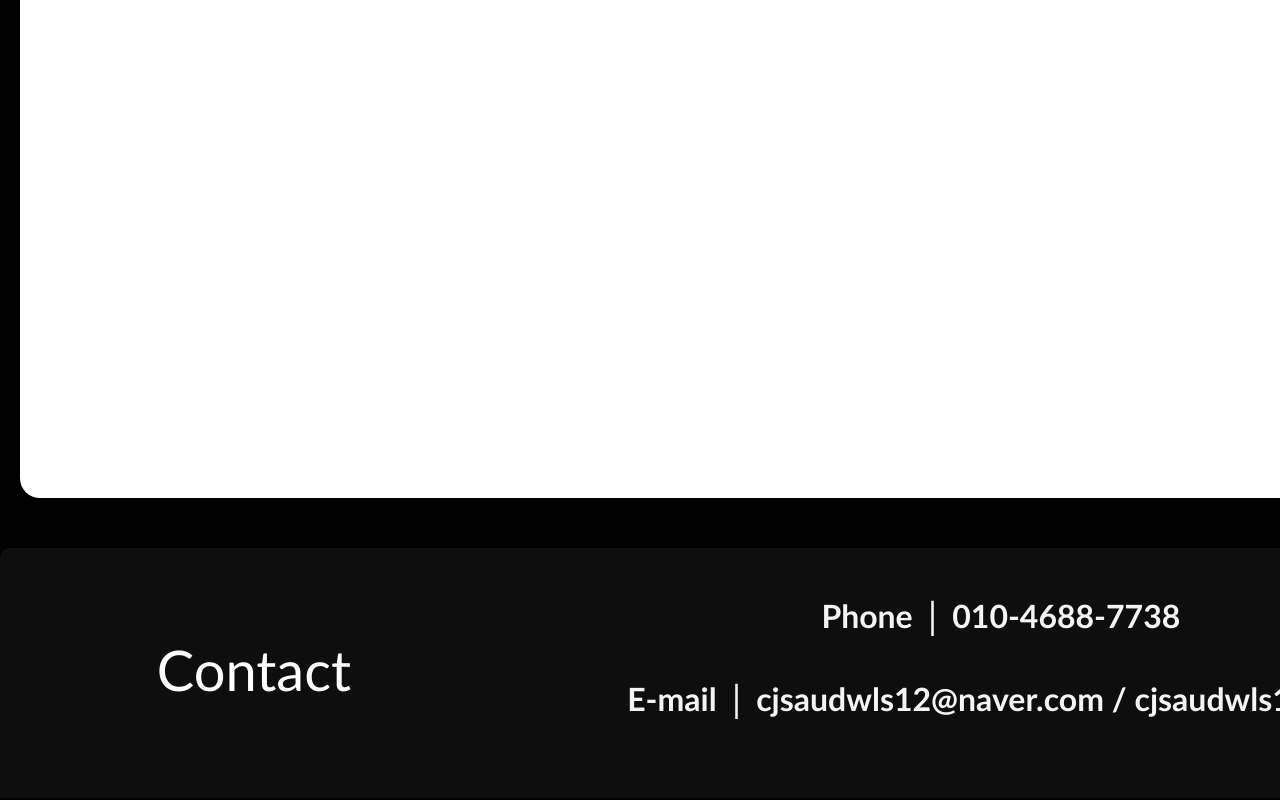
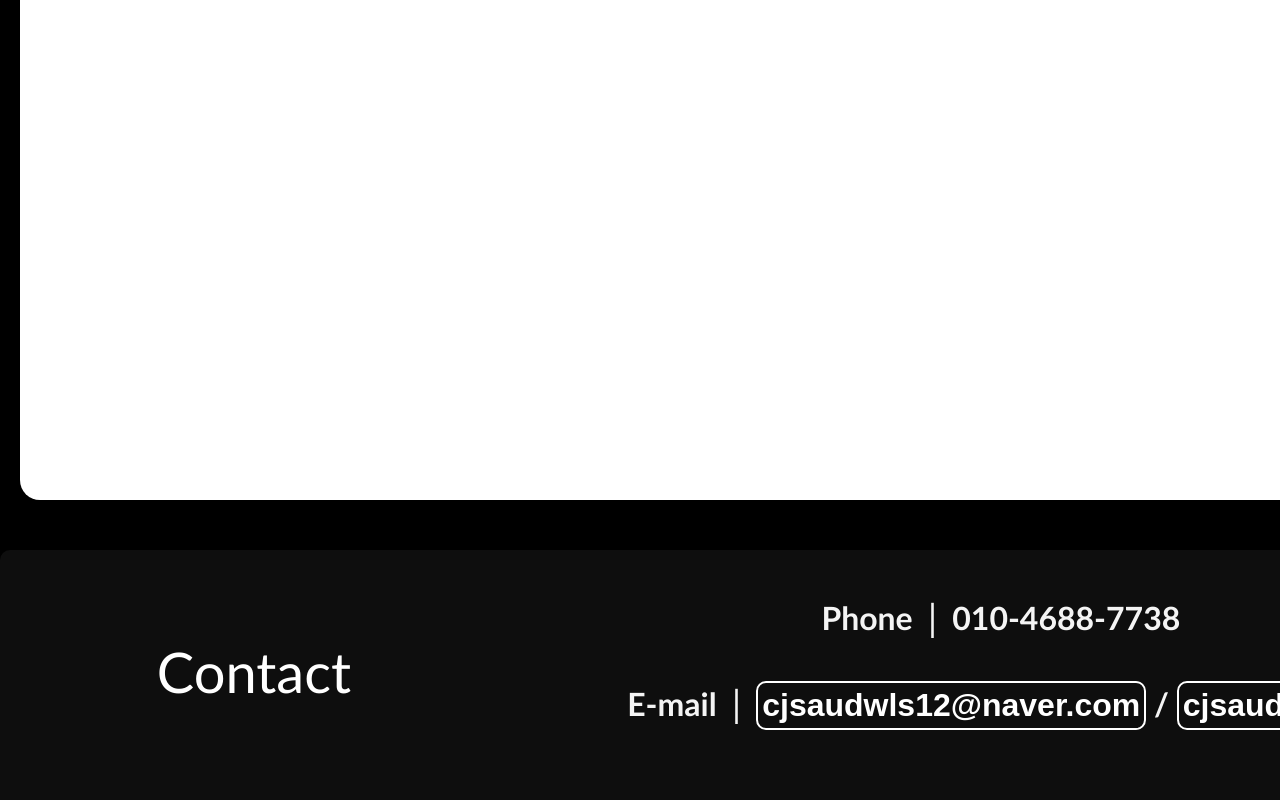
Before and after one commit to 1000mj/portfolio, a React (Create React App) app: page / in a window 1280 px wide. Shown: the part 2451-3251 px from the top of the page. Built offline with nearby package versions, Linux system fonts and the light colour scheme.

Commit message:
contact부분 copy기능구현중(미완)

```diff
--- a/src/App.css
+++ b/src/App.css
@@ -50,7 +50,13 @@ ul,li{
   margin:0;
   padding:0;
 }
-
+button {
+  background-color: transparent;
+  border: none;
+  outline: none;
+  cursor: pointer;
+  color:white;
+}
 
 #gauge-bar {
   position: fixed;
@@ -301,7 +307,7 @@ h1{
 .Skills{
   background-color: white;
   margin-left: 450px;
-  height: 600px;
+  height: auto;
   max-width: 50%;
   box-shadow: 0px 3px 3px -2px rgb(0 0 0 / 15%),
   0px 3px 4px 0px rgb(0 0 0 / 12%),
@@ -454,4 +460,13 @@ h1{
   top:10%;
   font-weight: bold;
 }
+
+.con-add{
+  display:inline-block;
+  font-size: 2rem;
+  font-weight: bold;
+  border:2px solid white;
+  border-radius: 10px;
+  padding:4px;
+}
 /* contact */
--- a/src/App.js
+++ b/src/App.js
@@ -6,6 +6,7 @@ import './App.css';
 import Skills from './section/Skills';
 import Project from './section/Project';
 import './scrollgauge-bar';
+import './copy';
 
 function App() {
   const [isShowPopup, setIsShowPopup] = useState(false);
@@ -44,7 +45,7 @@ function App() {
       <Project/>
       <div className='contact'>
         <div className='con-text'>Contact</div>
-        <div className='con-phone'>Phone │ 010-4688-7738<br/><br/>E-mail │ cjsaudwls12@naver.com  /  cjsaudwls12@gmail.com</div>
+        <div className='con-phone'>Phone │ 010-4688-7738<br/><br/>E-mail │ <button className='con-add'>cjsaudwls12@naver.com</button>  /  <button id='copyTarget' className='con-add' onClick='copyText()' >cjsaudwls12@naver.com</button></div>
       </div>
     </div>
     </>
--- /dev/null
+++ b/src/copy.js
@@ -0,0 +1,6 @@
+function copyText() {
+    var copyTarget = document.getElementById("copyTarget");
+    copyTarget.select();
+    document.execCommand("copy");
+    alert("복사되었습니다.");
+  }
```
